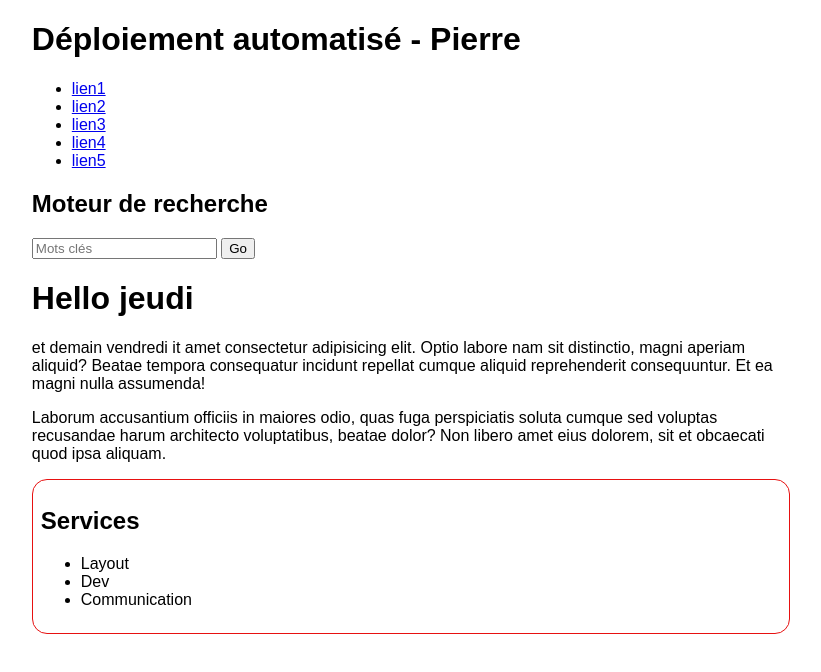
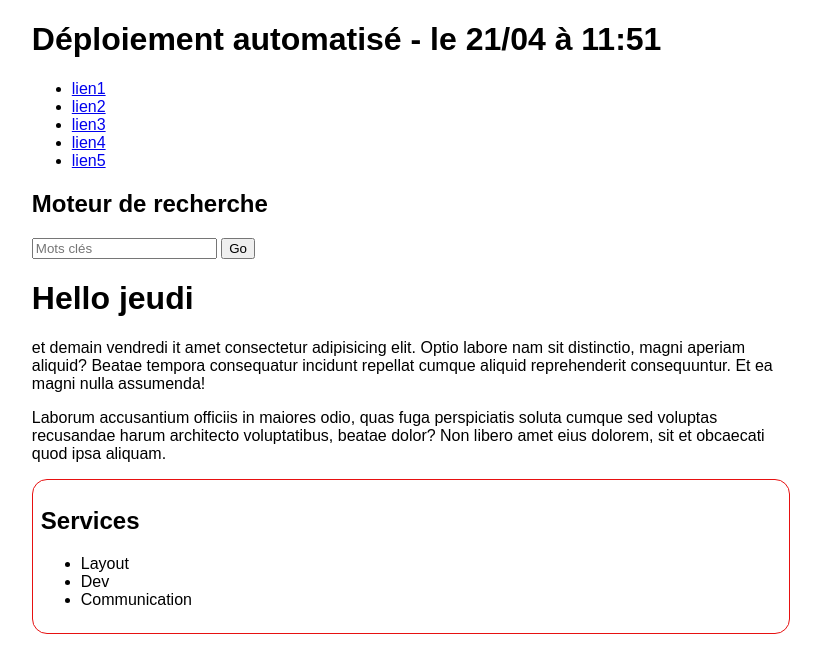
Before and after one commit to pcharli/planethoster-git, a plain HTML site: page index.html in a window 1280 px wide. Shown: the whole page, without its empty margins (229-1050 px from the left). Drawn offline with Linux system fonts and the light colour scheme.

Commit message:
change titre

```diff
--- a/index.html
+++ b/index.html
@@ -9,7 +9,7 @@
 </head>
 <body>
     <main>
-        <h1>Déploiement automatisé - Pierre</h1>
+        <h1>Déploiement automatisé - le 21/04 à 11:51</h1>
         <header>
             <nav>
                 <ul>
```
